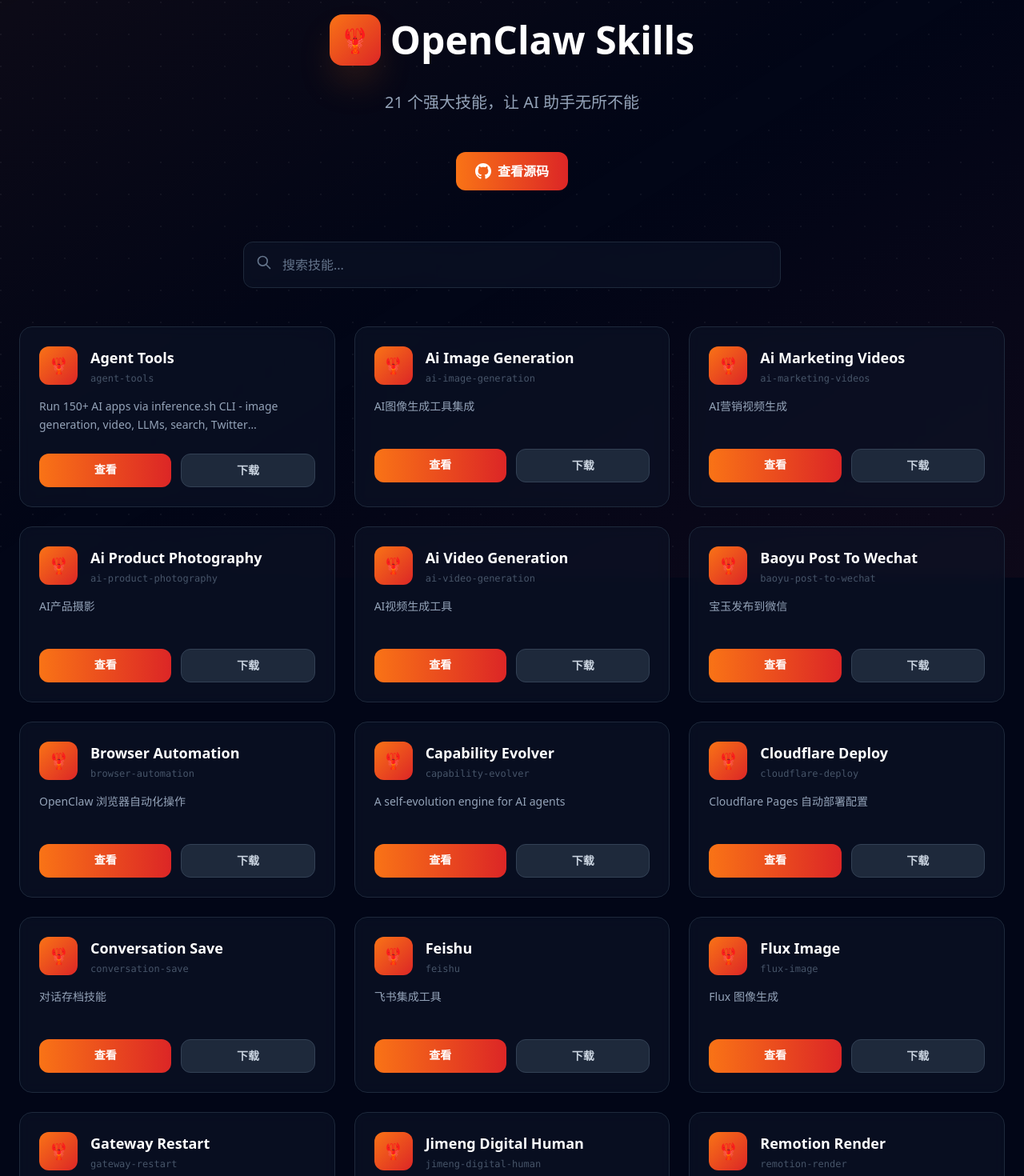
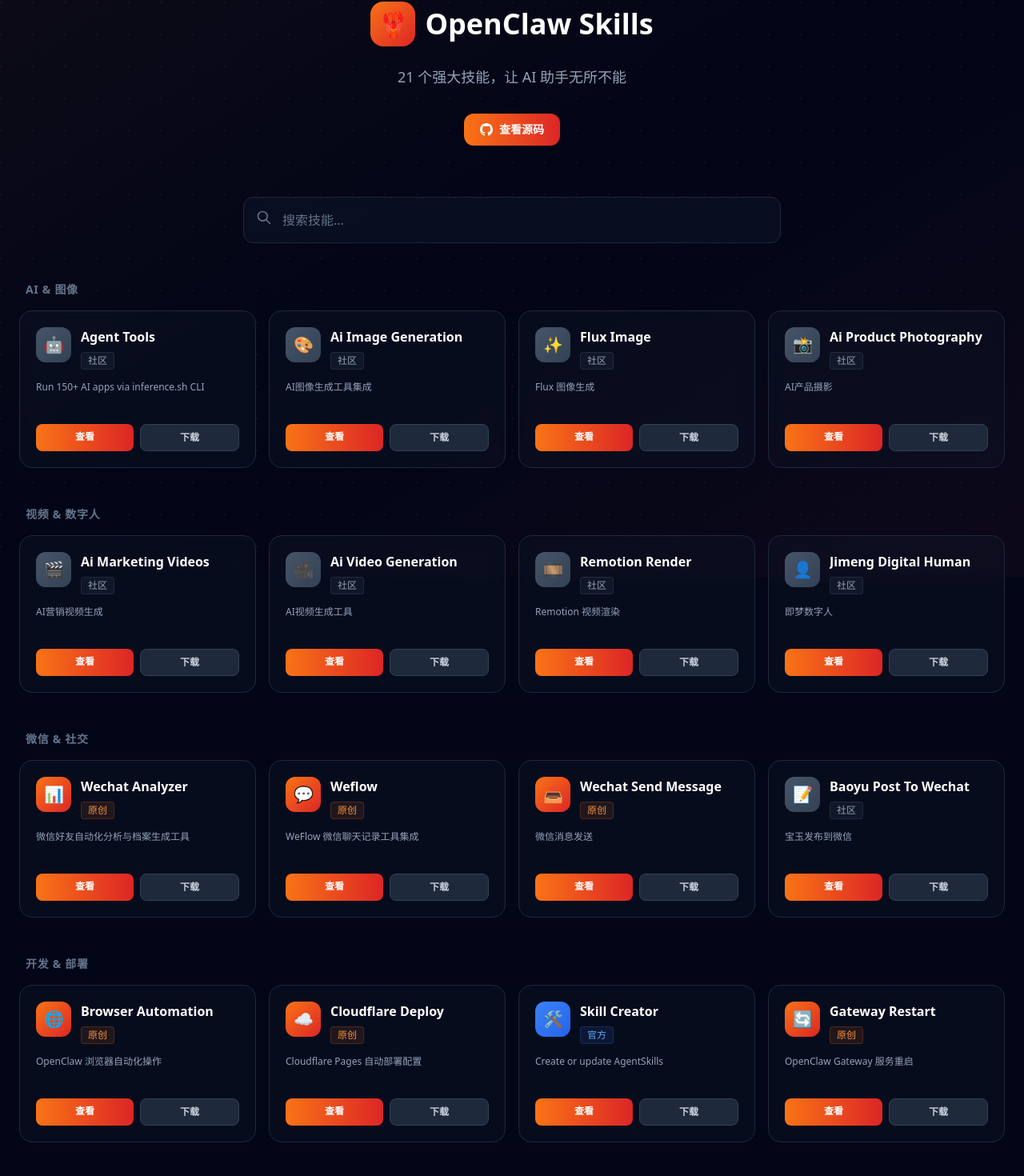
Before and after one commit to zhangxun057/openclaw-skills-hub, a Next.js app: page / in a window 1280 px wide. Shown: the part 78-1548 px from the top of the page at 80% size. Built offline with nearby package versions, Linux system fonts and the light colour scheme.

Commit message:
方案3分类+方案1深色UI+独特图标+来源标识

```diff
--- a/app/page.tsx
+++ b/app/page.tsx
@@ -3,79 +3,91 @@
 
 export const revalidate = 3600
 
-// 静态技能列表（从你的反馈中获取）
-const SKILLS = [
-  { name: 'agent-tools', desc: 'Run 150+ AI apps via inference.sh CLI - image generation, video, LLMs, search, Twitter automation.' },
-  { name: 'ai-image-generation', desc: 'AI图像生成工具集成' },
-  { name: 'ai-marketing-videos', desc: 'AI营销视频生成' },
-  { name: 'ai-product-photography', desc: 'AI产品摄影' },
-  { name: 'ai-video-generation', desc: 'AI视频生成工具' },
-  { name: 'baoyu-post-to-wechat', desc: '宝玉发布到微信' },
-  { name: 'browser-automation', desc: 'OpenClaw 浏览器自动化操作' },
-  { name: 'capability-evolver', desc: 'A self-evolution engine for AI agents' },
-  { name: 'cloudflare-deploy', desc: 'Cloudflare Pages 自动部署配置' },
-  { name: 'conversation-save', desc: '对话存档技能' },
-  { name: 'feishu', desc: '飞书集成工具' },
-  { name: 'flux-image', desc: 'Flux 图像生成' },
-  { name: 'gateway-restart', desc: 'OpenClaw Gateway 服务重启' },
-  { name: 'jimeng-digital-human', desc: '即梦数字人' },
-  { name: 'remotion-render', desc: 'Remotion 视频渲染' },
-  { name: 'skill-creator', desc: 'Create or update AgentSkills' },
-  { name: 'skill-swap', desc: '技能交换功能' },
-  { name: 'task-monitor', desc: 'Real-time web dashboard for OpenClaw sessions' },
-  { name: 'wechat-analyzer', desc: '微信好友自动化分析与档案生成工具' },
-  { name: 'wechat-send-message', desc: '微信消息发送' },
-  { name: 'weflow', desc: 'WeFlow 微信聊天记录工具集成' },
-];
+const SKILLS = {
+  'AI & 图像': [
+    { name: 'agent-tools', desc: 'Run 150+ AI apps via inference.sh CLI', icon: '🤖', source: '社区' },
+    { name: 'ai-image-generation', desc: 'AI图像生成工具集成', icon: '🎨', source: '社区' },
+    { name: 'flux-image', desc: 'Flux 图像生成', icon: '✨', source: '社区' },
+    { name: 'ai-product-photography', desc: 'AI产品摄影', icon: '📸', source: '社区' },
+  ],
+  '视频 & 数字人': [
+    { name: 'ai-marketing-videos', desc: 'AI营销视频生成', icon: '🎬', source: '社区' },
+    { name: 'ai-video-generation', desc: 'AI视频生成工具', icon: '🎥', source: '社区' },
+    { name: 'remotion-render', desc: 'Remotion 视频渲染', icon: '🎞️', source: '社区' },
+    { name: 'jimeng-digital-human', desc: '即梦数字人', icon: '👤', source: '社区' },
+  ],
+  '微信 & 社交': [
+    { name: 'wechat-analyzer', desc: '微信好友自动化分析与档案生成工具', icon: '📊', source: '原创' },
+    { name: 'weflow', desc: 'WeFlow 微信聊天记录工具集成', icon: '💬', source: '原创' },
+    { name: 'wechat-send-message', desc: '微信消息发送', icon: '📤', source: '原创' },
+    { name: 'baoyu-post-to-wechat', desc: '宝玉发布到微信', icon: '📝', source: '社区' },
+  ],
+  '开发 & 部署': [
+    { name: 'browser-automation', desc: 'OpenClaw 浏览器自动化操作', icon: '🌐', source: '原创' },
+    { name: 'cloudflare-deploy', desc: 'Cloudflare Pages 自动部署配置', icon: '☁️', source: '原创' },
+    { name: 'skill-creator', desc: 'Create or update AgentSkills', icon: '🛠️', source: '官方' },
+    { name: 'gateway-restart', desc: 'OpenClaw Gateway 服务重启', icon: '🔄', source: '原创' },
+  ],
+  '系统 & 工具': [
+    { name: 'capability-evolver', desc: 'A self-evolution engine for AI agents', icon: '🧬', source: '原创' },
+    { name: 'task-monitor', desc: 'Real-time web dashboard for OpenClaw', icon: '📈', source: '原创' },
+    { name: 'conversation-save', desc: '对话存档技能', icon: '💾', source: '原创' },
+    { name: 'feishu', desc: '飞书集成工具', icon: '📋', source: '社区' },
+    { name: 'swap', desc: '技能交换功能', icon: '🔀', source: '原创' },
+  ],
+};
 
 export default function Home() {
+  const totalSkills = Object.values(SKILLS).flat().length;
+
   return (
     <div className="min-h-screen bg-slate-950">
-      {/* 背景效果 */}
       <div className="fixed inset-0 bg-gradient-to-br from-orange-500/5 via-transparent to-red-500/5"></div>
       <div className="fixed inset-0" style={{
-        backgroundImage: `radial-gradient(circle at 1px 1px, rgba(255,255,255,0.05) 1px, transparent 0)`,
+        backgroundImage: 'radial-gradient(circle at 1px 1px, rgba(255,255,255,0.05) 1px, transparent 0)',
         backgroundSize: '40px 40px'
       }}></div>
 
       <div className="relative">
-        {/* Hero */}
-        <div className="container mx-auto px-6 pt-24 pb-16">
-          <div className="max-w-4xl mx-auto text-center">
-            <div className="inline-flex items-center gap-3 mb-8">
-              <div className="w-16 h-16 bg-gradient-to-br from-orange-500 to-red-600 rounded-2xl flex items-center justify-center text-3xl shadow-2xl shadow-orange-500/30">
+        <div className="container mx-auto px-6 pt-20 pb-12">
+          <div className="max-w-4xl mx-auto text-center mb-16">
+            <div className="inline-flex items-center gap-3 mb-6">
+              <div className="w-14 h-14 bg-gradient-to-br from-orange-500 to-red-600 rounded-2xl flex items-center justify-center text-3xl">
                 🦞
               </div>
-              <h1 className="text-5xl font-black text-white">OpenClaw Skills</h1>
+              <h1 className="text-4xl font-black text-white">OpenClaw Skills</h1>
             </div>
 
-            <p className="text-xl text-slate-400 mb-12">
-              {SKILLS.length} 个强大技能，让 AI 助手无所不能
+            <p className="text-lg text-slate-400 mb-8">
+              {totalSkills} 个强大技能，让 AI 助手无所不能
             </p>
 
             <a href="https://github.com/zhangxun057/openclaw-skills"
                target="_blank"
-               className="inline-flex items-center gap-2 px-6 py-3 bg-gradient-to-r from-orange-500 to-red-600 text-white rounded-xl font-semibold hover:shadow-lg hover:shadow-orange-500/50 transition-all">
-              <svg className="w-5 h-5" fill="currentColor" viewBox="0 0 24 24">
+               className="inline-flex items-center gap-2 px-5 py-2.5 bg-gradient-to-r from-orange-500 to-red-600 text-white rounded-xl font-semibold hover:shadow-lg hover:shadow-orange-500/50 transition-all text-sm">
+              <svg className="w-4 h-4" fill="currentColor" viewBox="0 0 24 24">
                 <path d="M12 0c-6.626 0-12 5.373-12 12 0 5.302 3.438 9.8 8.207 11.387.599.111.793-.261.793-.577v-2.234c-3.338.726-4.033-1.416-4.033-1.416-.546-1.387-1.333-1.756-1.333-1.756-1.089-.745.083-.729.083-.729 1.205.084 1.839 1.237 1.839 1.237 1.07 1.834 2.807 1.304 3.492.997.107-.775.418-1.305.762-1.604-2.665-.305-5.467-1.334-5.467-5.931 0-1.311.469-2.381 1.236-3.221-.124-.303-.535-1.524.117-3.176 0 0 1.008-.322 3.301 1.23.957-.266 1.983-.399 3.003-.404 1.02.005 2.047.138 3.006.404 2.291-1.552 3.297-1.23 3.297-1.23.653 1.653.242 2.874.118 3.176.77.84 1.235 1.911 1.235 3.221 0 4.609-2.807 5.624-5.479 5.921.43.372.823 1.102.823 2.222v3.293c0 .319.192.694.801.576 4.765-1.589 8.199-6.086 8.199-11.386 0-6.627-5.373-12-12-12z"/>
               </svg>
               查看源码
             </a>
           </div>
-        </div>
 
-        {/* Search */}
-        <div className="container mx-auto px-6 mb-12">
-          <SearchBox />
-        </div>
+          <div className="mb-12">
+            <SearchBox />
+          </div>
 
-        {/* Skills */}
-        <div className="container mx-auto px-6 pb-24">
-          <div className="grid md:grid-cols-2 lg:grid-cols-3 gap-6">
-            {SKILLS.map(skill => (
-              <SkillCard key={skill.name} skill={skill} />
-            ))}
-          </div>
+          {Object.entries(SKILLS).map(([category, skills]) => (
+            <div key={category} className="mb-12">
+              <h2 className="text-sm font-semibold text-slate-500 uppercase tracking-wider mb-4 px-2">
+                {category}
+              </h2>
+              <div className="grid md:grid-cols-2 lg:grid-cols-3 xl:grid-cols-4 gap-4">
+                {skills.map(skill => (
+                  <SkillCard key={skill.name} skill={skill} />
+                ))}
+              </div>
+            </div>
+          ))}
         </div>
       </div>
     </div>
--- a/components/SkillCard.tsx
+++ b/components/SkillCard.tsx
@@ -4,36 +4,52 @@
   skill: {
     name: string
     desc: string
+    icon: string
+    source: string
   }
 }
 
+const sourceColors = {
+  '官方': 'from-blue-500 to-blue-600',
+  '原创': 'from-orange-500 to-red-600',
+  '社区': 'from-slate-600 to-slate-700'
+};
+
+const sourceBadgeColors = {
+  '官方': 'bg-blue-500/10 text-blue-400 border-blue-500/20',
+  '原创': 'bg-orange-500/10 text-orange-400 border-orange-500/20',
+  '社区': 'bg-slate-500/10 text-slate-400 border-slate-500/20'
+};
+
 export default function SkillCard({ skill }: SkillCardProps) {
-  const displayName = skill.name.split('-').map(w => w.charAt(0).toUpperCase() + w.slice(1)).join(' ')
+  const displayName = skill.name.split('-').map(w => w.charAt(0).toUpperCase() + w.slice(1)).join(' ');
 
   return (
-    <div data-skill-card className="group relative bg-slate-900/50 backdrop-blur border border-slate-800 rounded-2xl p-6 hover:border-orange-500/50 transition-all hover:shadow-xl hover:shadow-orange-500/10">
-      <div className="flex items-start gap-4 mb-4">
-        <div className="w-12 h-12 bg-gradient-to-br from-orange-500 to-red-600 rounded-xl flex items-center justify-center text-xl flex-shrink-0 group-hover:scale-110 transition-transform">
-          🦞
+    <div data-skill-card className="group relative bg-slate-900/40 backdrop-blur border border-slate-800 rounded-2xl p-5 hover:border-orange-500/50 transition-all hover:shadow-xl hover:shadow-orange-500/10">
+      <div className="flex items-start gap-3 mb-3">
+        <div className={`w-11 h-11 bg-gradient-to-br ${sourceColors[skill.source as keyof typeof sourceColors]} rounded-xl flex items-center justify-center text-xl flex-shrink-0 group-hover:scale-110 transition-transform`}>
+          {skill.icon}
         </div>
         <div className="flex-1 min-w-0">
-          <h3 className="font-bold text-white text-lg mb-1 group-hover:text-orange-400 transition-colors">{displayName}</h3>
-          <div className="text-xs text-slate-600 font-mono truncate">{skill.name}</div>
+          <h3 className="font-bold text-white text-base mb-1 group-hover:text-orange-400 transition-colors truncate">{displayName}</h3>
+          <span className={`inline-block px-2 py-0.5 rounded text-xs border ${sourceBadgeColors[skill.source as keyof typeof sourceBadgeColors]}`}>
+            {skill.source}
+          </span>
         </div>
       </div>
 
-      <p className="text-slate-400 text-sm leading-relaxed mb-6 line-clamp-2 min-h-[2.5rem]">
+      <p className="text-slate-400 text-xs leading-relaxed mb-4 line-clamp-2 min-h-[2.5rem]">
         {skill.desc}
       </p>
 
-      <div className="flex gap-3">
+      <div className="flex gap-2">
         <a href={`https://github.com/zhangxun057/openclaw-skills/tree/master/skills/${skill.name}`}
            target="_blank"
-           className="flex-1 bg-gradient-to-r from-orange-500 to-red-600 hover:from-orange-600 hover:to-red-700 text-white text-sm font-semibold py-2.5 px-4 rounded-xl transition-all text-center">
+           className="flex-1 bg-gradient-to-r from-orange-500 to-red-600 hover:from-orange-600 hover:to-red-700 text-white text-xs font-semibold py-2 px-3 rounded-lg transition-all text-center">
           查看
         </a>
         <button onClick={() => window.open(`https://raw.githubusercontent.com/zhangxun057/openclaw-skills/master/skills/${skill.name}/SKILL.md`)}
-                className="flex-1 bg-slate-800 hover:bg-slate-700 text-slate-300 text-sm font-semibold py-2.5 px-4 rounded-xl transition-all border border-slate-700">
+                className="flex-1 bg-slate-800 hover:bg-slate-700 text-slate-300 text-xs font-semibold py-2 px-3 rounded-lg transition-all border border-slate-700">
           下载
         </button>
       </div>
```
